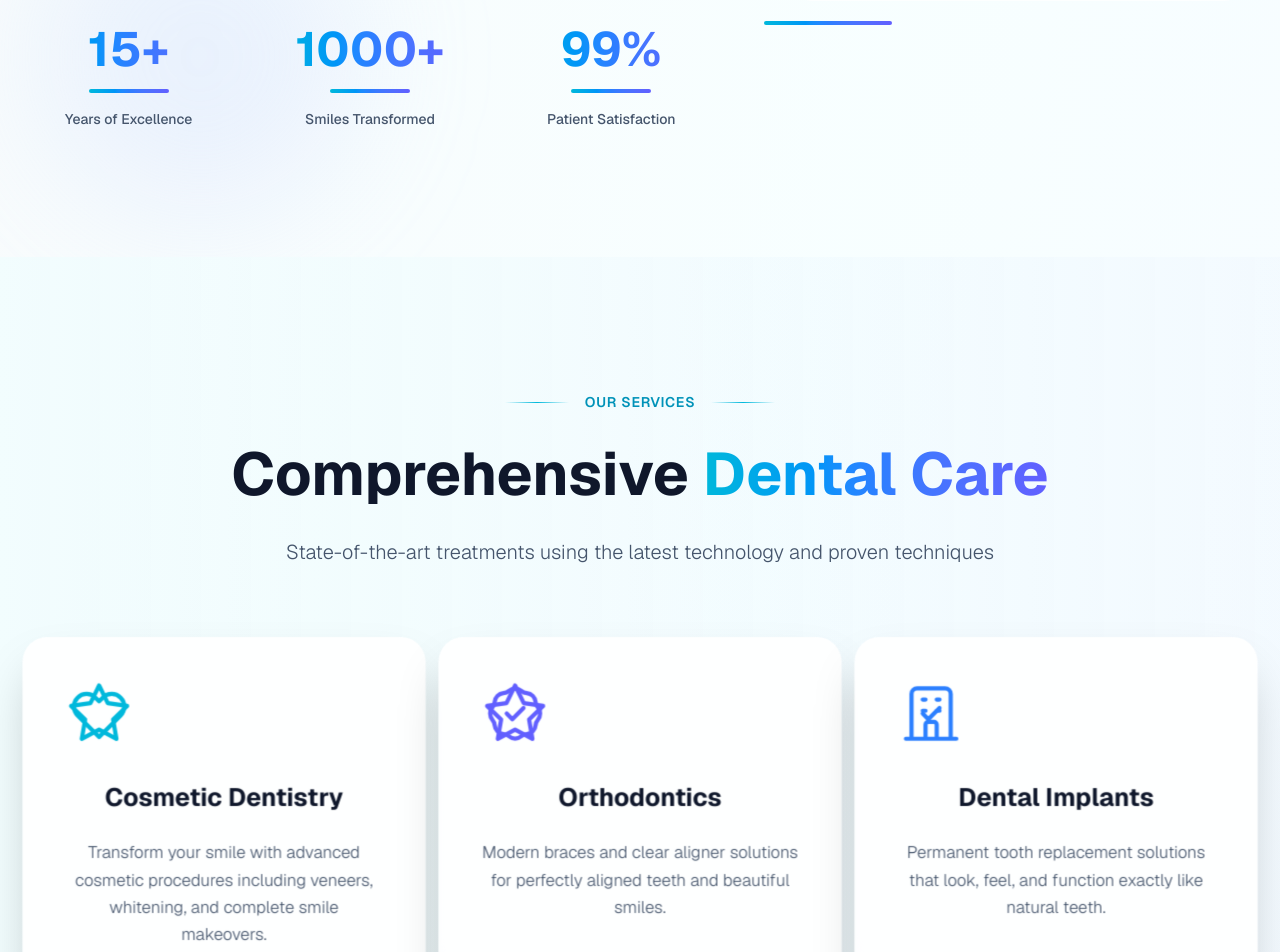
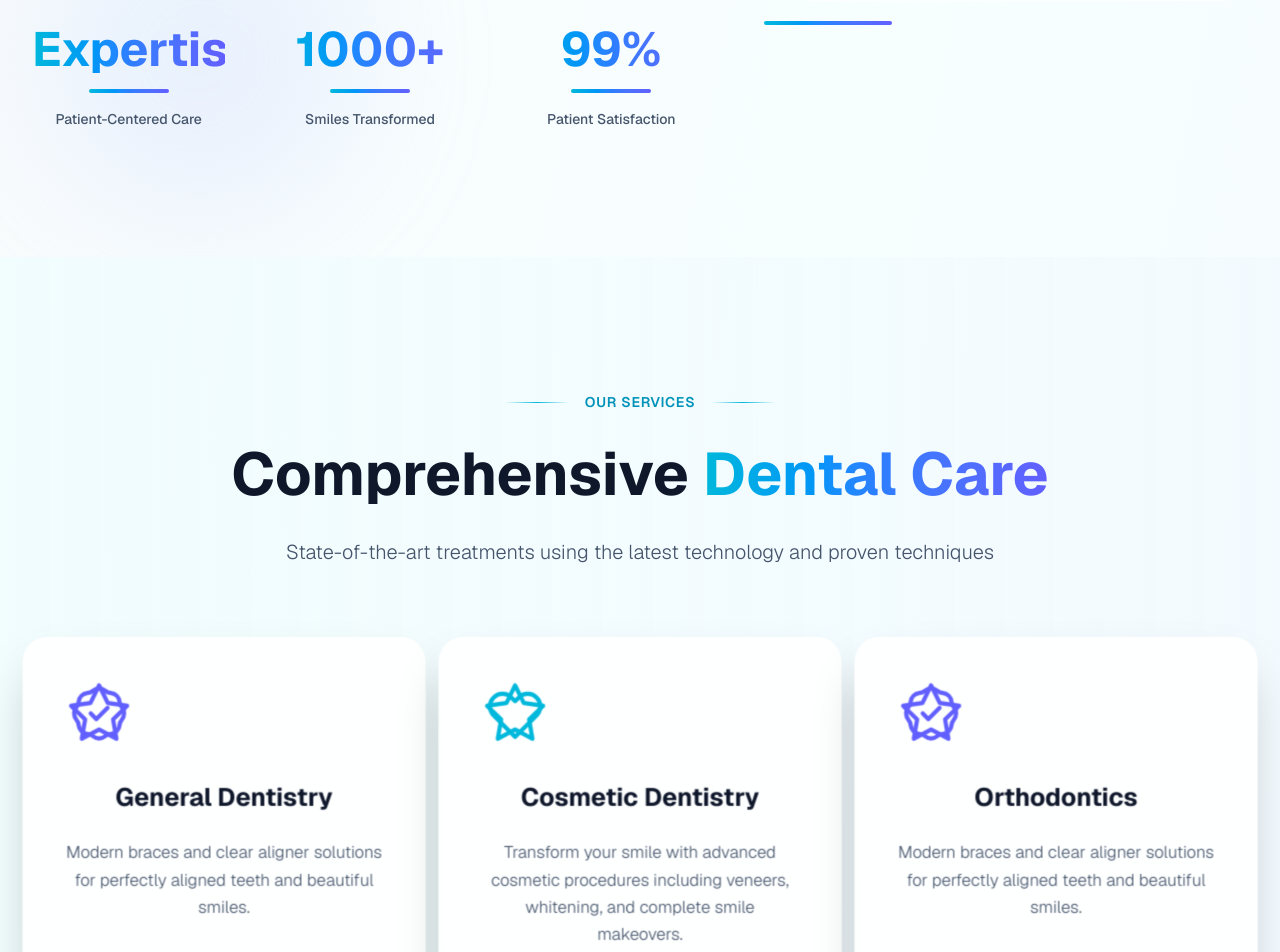
Before and after one commit to abdu-nur/drabdu, a Next.js app: page / in a window 1280 px wide. Shown: the part 1848-2800 px from the top of the page. Built offline with nearby package versions, Linux system fonts and the light colour scheme; no server answers; the database is empty.

Commit message:
some text change

```diff
--- a/app/page.js
+++ b/app/page.js
@@ -153,7 +153,7 @@ export default function Home() {
               {/* Enhanced Statistics */}
               <div className="grid grid-cols-3 gap-12 pt-12">
                 {[
-                  { number: "15+", label: "Years of Excellence" },
+                  { number: "Expertise", label: "Patient-Centered Care" },
                   { number: "1000+", label: "Smiles Transformed" },
                   { number: "99%", label: "Patient Satisfaction" }
                 ].map((stat, index) => (
@@ -225,6 +225,17 @@ export default function Home() {
 
           <div className="grid md:grid-cols-3 gap-8">
             {[
+                            {
+                title: "General Dentistry",
+                description: "Modern braces and clear aligner solutions for perfectly aligned teeth and beautiful smiles.",
+                icon: (
+                  <svg className="w-16 h-16 text-indigo-500" fill="none" stroke="currentColor" viewBox="0 0 24 24">
+                    <path strokeLinecap="round" strokeLinejoin="round" strokeWidth={1.5} d="M9 12l2 2 4-4M7.835 4.697a3.42 3.42 0 001.946-.806 3.42 3.42 0 014.438 0 3.42 3.42 0 001.946.806 3.42 3.42 0 013.138 3.138 3.42 3.42 0 00.806 1.946 3.42 3.42 0 010 4.438 3.42 3.42 0 00-.806 1.946 3.42 3.42 0 01-3.138 3.138 3.42 3.42 0 00-1.946.806 3.42 3.42 0 01-4.438 0 3.42 3.42 0 00-1.946-.806 3.42 3.42 0 01-3.138-3.138 3.42 3.42 0 00-.806-1.946 3.42 3.42 0 010-4.438 3.42 3.42 0 00.806-1.946 3.42 3.42 0 013.138-3.138z" />
+                    <path strokeLinecap="round" strokeLinejoin="round" strokeWidth={1.5} d="M12 2l3.09 6.26L22 9.27l-5 4.87 1.18 6.88L12 17.77l-6.18 3.25L7 14.14 2 9.27l6.91-1.01L12 2z" />
+                  </svg>
+                ),
+                features: ["checkups", "fillings", "crowns", "cleanings",  "preventive care"]
+              },
               {
                 title: "Cosmetic Dentistry",
                 description: "Transform your smile with advanced cosmetic procedures including veneers, whitening, and complete smile makeovers.",
```
